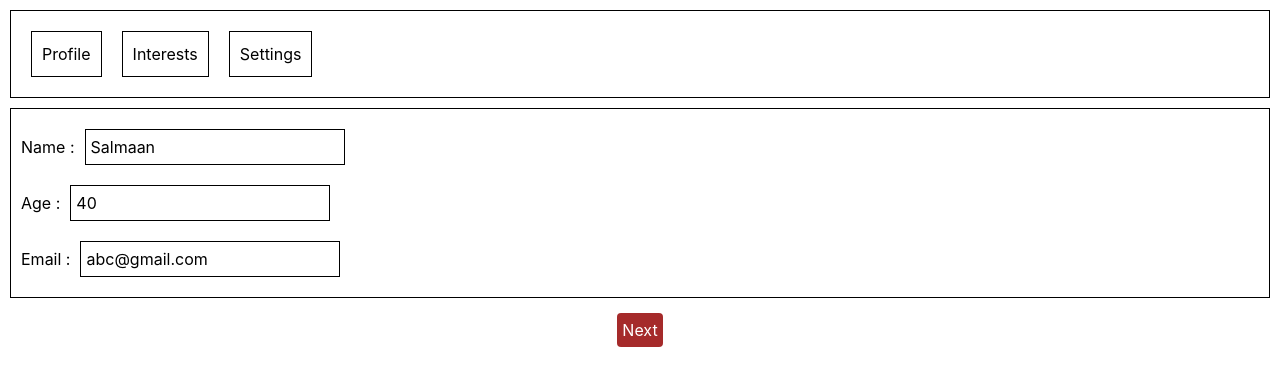
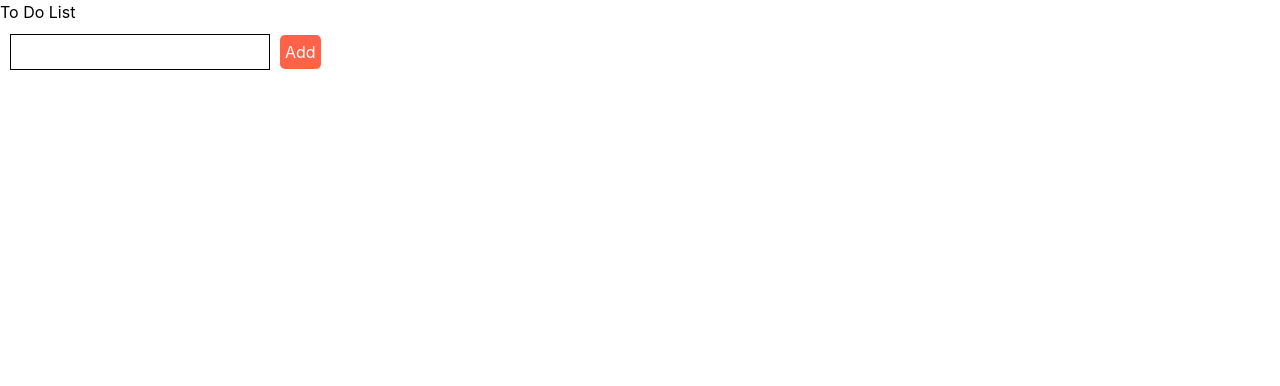
Before and after one commit to chandru19c/React_practice_vite, a React (Vite) app: page / in a window 1280 px wide. Shown: the top 386 px of the page. Built offline with nearby package versions, Linux system fonts and the light colour scheme.

Commit message:
added todo list

```diff
--- a/src/App.css
+++ b/src/App.css
@@ -173,7 +173,41 @@
   background-color: brown;
   color: white;
   padding: 5px;
-  margin:5px;
+  margin: 5px;
   border-radius: 4px;
   cursor: pointer;
 }
+
+/****To Do List**/
+
+.todo-container {
+  margin: 5px;
+}
+.todo-container > span {
+  margin: 10px;
+}
+
+.todo-container > button {
+  background-color: tomato;
+  padding: 5px;
+  color: white;
+  border-radius: 4px;
+  cursor: pointer;
+}
+
+.inputText {
+  border: 1px solid black;
+  margin: 10px;
+  padding: 5px;
+}
+
+.addBtn {
+  background-color: tomato;
+  padding: 5px;
+  border-radius: 5px;
+  color: white;
+}
+
+.strike-through {
+  text-decoration: line-through;
+}
--- a/src/App.jsx
+++ b/src/App.jsx
@@ -5,7 +5,8 @@
 //import InputOTP2 from "./components/InputOTP2";
 //import Pagination from "./components/Pagination";
 //import ProgressParent from "./components/ProgressParent";
-import TabForm from "./components/TabForm";
+// import TabForm from "./components/TabForm";
+import ToDoList from "./components/ToDoList";
 function App() {
   return (
     <>
@@ -16,7 +17,8 @@ function App() {
       {/* <InputOTP2 /> */}
       {/* <Pagination /> */}
       {/* <ProgressParent /> */}
-      <TabForm />
+      {/* <TabForm /> */}
+      <ToDoList />
     </>
   );
 }
--- /dev/null
+++ b/src/components/ToDoList.jsx
@@ -0,0 +1,87 @@
+import { useState } from "react";
+
+const ToDoList = () => {
+  const [inputText, setInputText] = useState("");
+
+  const [todoList, setTodoList] = useState([
+    // {
+    //   id: 0,
+    //   text: "reading",
+    //   completed: false,
+    // },
+    // {
+    //   id: 1,
+    //   text: "writing",
+    //   completed: false,
+    // },
+  ]);
+
+  const handleOnClick = () => {
+    if (inputText == "") return;
+    const items = {
+      id: todoList.length + 1,
+      text: inputText.trim(),
+      completed: false,
+    };
+    setTodoList((prevState) => [...prevState, items]);
+    setInputText("");
+  };
+
+  const toggleCompleted = (id) => {
+    setTodoList(
+      todoList.map((t) => {
+        if (t.id == id) {
+          return {
+            ...t,
+            completed: !t.completed,
+          };
+        } else {
+          return t;
+        }
+      }),
+    );
+  };
+
+  const handleDelete = (id) => {
+    console.log(id);
+    setTodoList(todoList.filter((t) => t.id !== id));
+  };
+  //console.log(todoList);
+  return (
+    <>
+      <h1>To Do List</h1>
+      <input
+        className="inputText"
+        value={inputText}
+        onChange={(e) => {
+          setInputText(e.target.value);
+        }}
+      />
+      <button className="addBtn" onClick={handleOnClick}>
+        Add
+      </button>
+      {todoList.map((todo) => (
+        <div className="todo-container" key={todo.id}>
+          <input
+            className="todo-input"
+            type="checkbox"
+            checked={todo.completed}
+            onChange={() => toggleCompleted(todo.id)}
+          />
+          <span className={todo.completed ? "strike-through" : ""}>
+            {todo.text}
+          </span>
+          <button
+            onClick={() => {
+              handleDelete(todo.id);
+            }}
+          >
+            Delete
+          </button>
+        </div>
+      ))}
+    </>
+  );
+};
+
+export default ToDoList;
```
